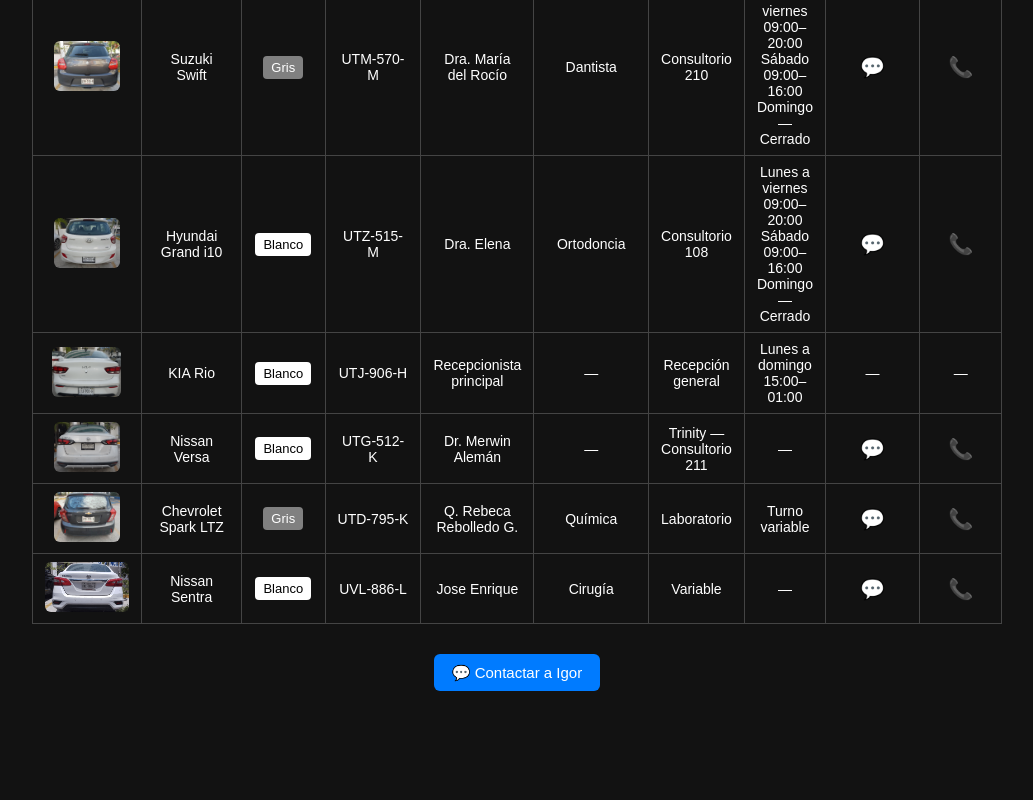
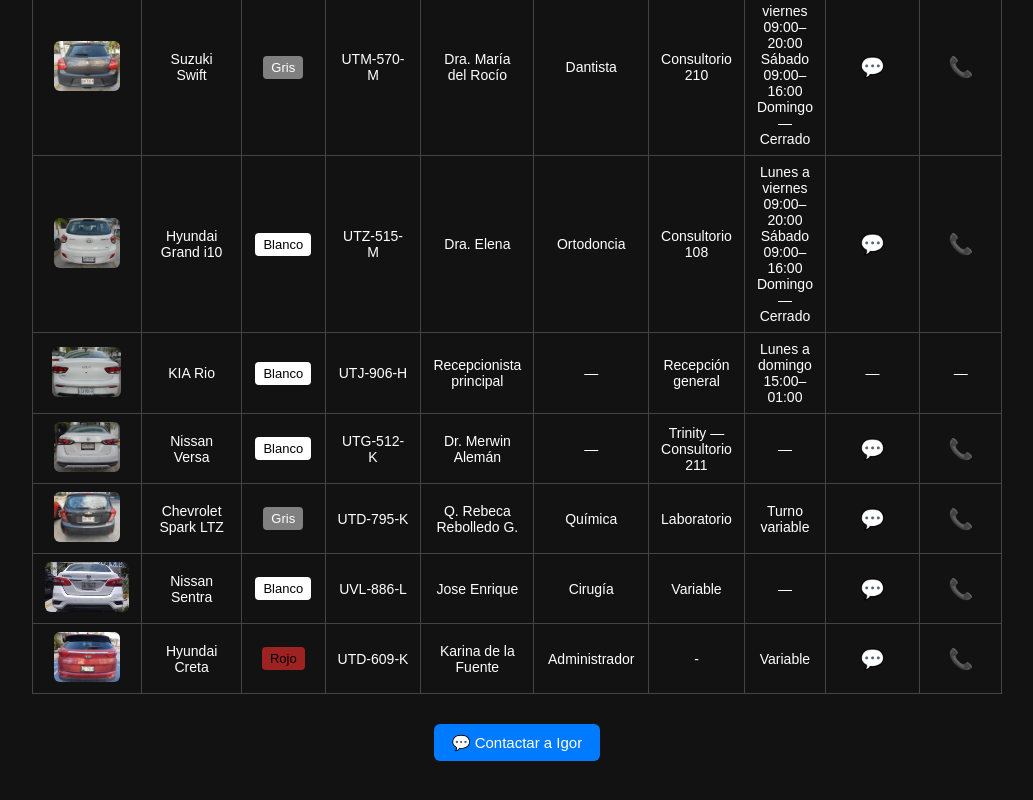
Before and after one commit to transuranium/estacionamiento_doctores, a plain HTML site: page index.html in a window 1280 px wide. Shown: the part 872-1672 px from the top of the page, without its empty margins (123-1156 px from the left). Before the commit the page ends 1604 px from the top, so only its background shows below. Drawn offline with Linux system fonts and the light colour scheme.

Commit message:
add Karina de la Fuente

```diff
--- a/index.html
+++ b/index.html
@@ -57,7 +57,6 @@
               >
             </td>
           </tr>
-
           <tr>
             <td>
               <img
@@ -86,7 +85,6 @@
               >
             </td>
           </tr>
-
           <tr>
             <td>
               <img
@@ -156,7 +154,6 @@
               >
             </td>
           </tr>
-
           <tr>
             <td>
               <img
@@ -257,7 +254,6 @@
               >
             </td>
           </tr>
-
           <tr>
             <td>
               <img
@@ -336,7 +332,6 @@
               >
             </td>
           </tr>
-
           <tr>
             <td>
               <img
@@ -371,6 +366,40 @@
               >
             </td>
           </tr>
+          <tr>
+            <td>
+              <img
+                src="fotos/photo_2025-07-31_07-17-32.jpg"
+                class="doctor-photo"
+              />
+            </td>
+            <td>Hyundai Creta</td>
+            <td>
+              <span
+                class="color-box blanco"
+                style="background-color: #9f2222; color: #000000"
+                >Rojo</span
+              >
+            </td>
+            <td>UTD-609-K</td>
+            <td>Karina de la Fuente</td>
+            <td>Administrador</td>
+            <td>-</td>
+            <td>Variable</td>
+            <td>
+              <a
+                href="https://wa.me/529982145926"
+                class="icon-link"
+                target="_blank"
+                >💬</a
+              >
+            </td>
+            <td>
+              <a href="tel:+529982145926" class="icon-link" target="_blank"
+                >📞</a
+              >
+            </td>
+          </tr>
         </tbody>
       </table>
 
```
Also changed, not shown: fotos/photo_2025-07-31_07-17-32.jpg (added).
